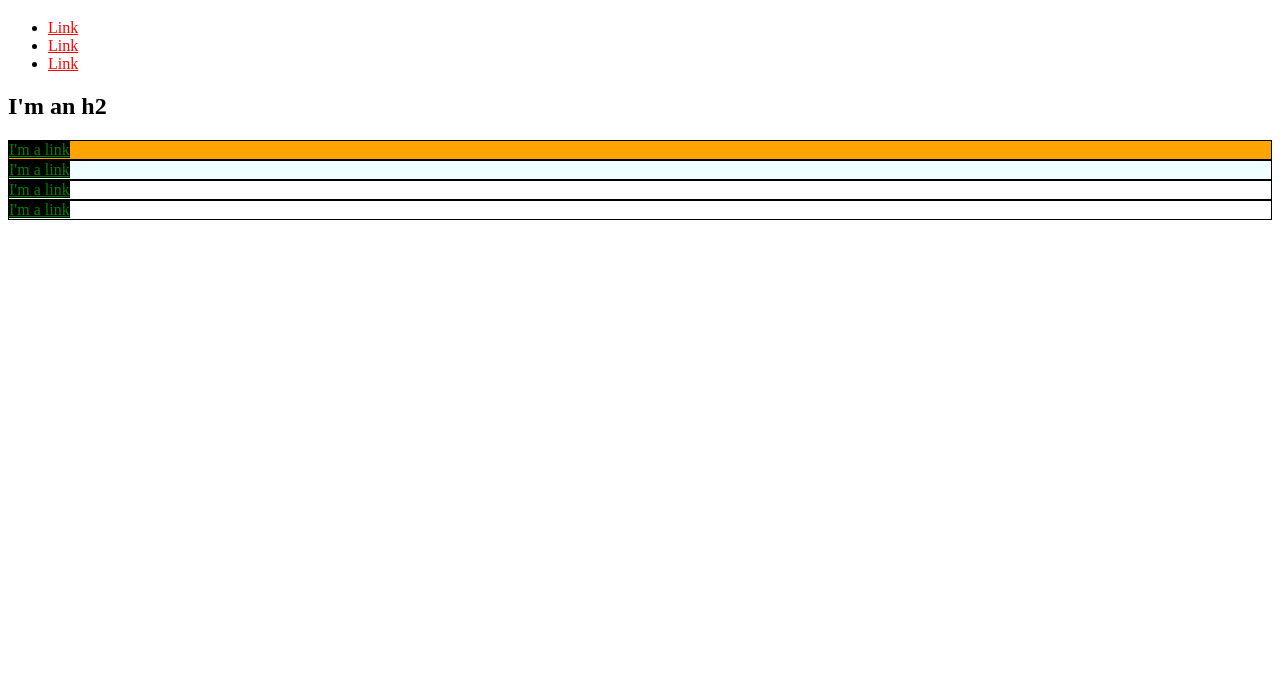
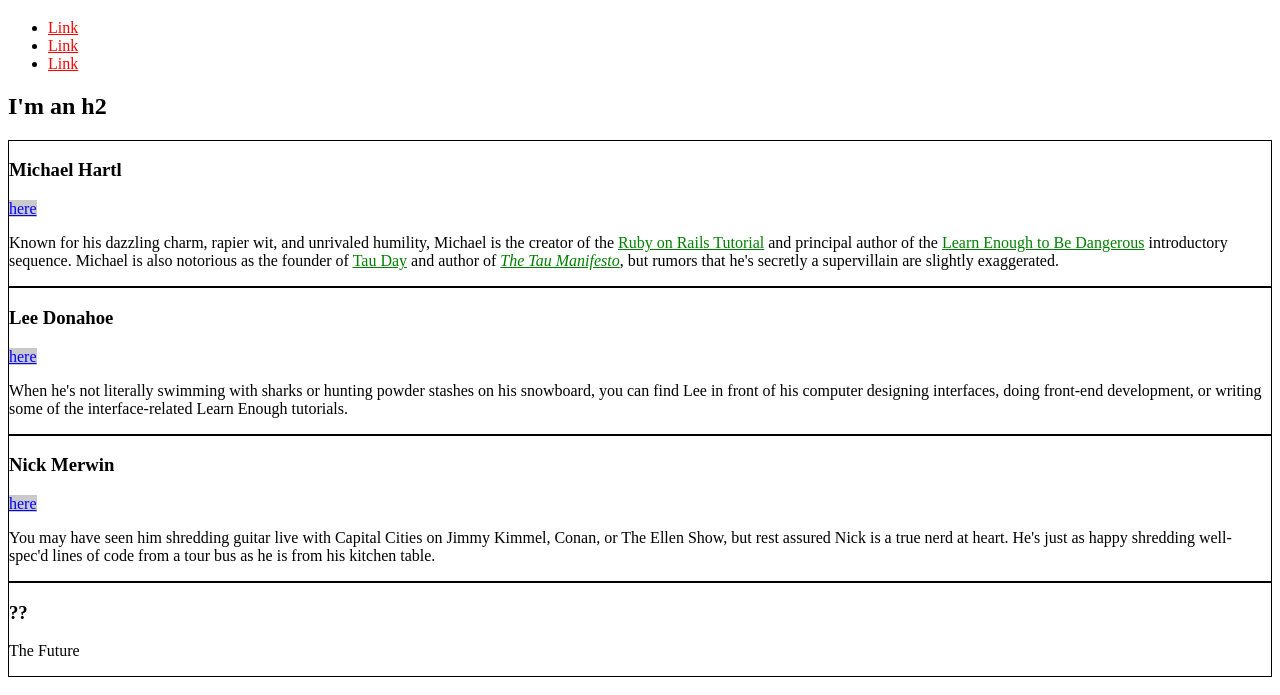
Before and after one commit to alorr10/alorrr10.github.io, a plain HTML site: page index.html in a window 1280 px wide. Shown: the part 61-756 px from the top of the page. Drawn offline with Linux system fonts and the light colour scheme.

Commit message:
new stuff

```diff
--- a/index.html
+++ b/index.html
@@ -4,24 +4,31 @@
     <title>Test Page: Don't Panic</title>
     <meta charset="utf-8">
     <style>
-      div {
+      /* GLOBAL STYLES */
+      a {
+        color: #f00;
+      }
+
+    /*  div.bio-box {
+        border: 1px solid red;
+      }
+
+      html{
+        background: red;
+      }*/
+
+      /* SOCIAL STYLES */
+      .social-link {
+        color: blue;
+        background: rgba(150, 150, 150, .5)
+      }
+
+      /* BIO STYLES */
+      .bio-box {
         border: 1px solid black;
       }
-      a {
-        color: red;
-      }
-
-      div a {
+      .bio-copy a {
         color: green;
-        background: black;
-      }
-
-      #highlight {
-        background: orange;
-      }
-
-      .midlight {
-        background: azure;
       }
     </style>
   </head>
@@ -39,17 +46,54 @@
       </li>
     </ul>
     <h2>I'm an h2</h2>
-    <div id='highlight' class='bio-box'>
-      <a href="http://example.com/">I'm a link</a>
+    <div class="bio-box">
+      <h3>Michael Hartl</h3>
+      <a href="http://twitter.com/mhartl" class='social-link'>here</a>
+      <div class='bio-copy'>
+        <p>
+          Known for his dazzling charm, rapier wit, and unrivaled humility,
+          Michael is the creator of the
+          <a href="http://railstutorial.org/">Ruby on Rails
+          Tutorial</a> and principal author of the
+          <a href="https://learnenough.com/">
+          Learn Enough to Be Dangerous</a> introductory sequence. Michael
+          is also notorious as the founder of
+          <a href="http://tauday.com/">Tau Day</a> and author of
+          <a href="http://tauday.com/tau-manifesto"><em>The Tau
+          Manifesto</em></a>, but rumors that he's secretly a supervillain
+          are slightly exaggerated.
+        </p>
+      </div>
     </div>
-    <div class= 'midlight'>
-      <a href="http://example.com/">I'm a link</a>
+    <div class="bio-box">
+      <h3>Lee Donahoe</h3>
+      <a href="https://twitter.com/leedonahoe" class='social-link'>here</a>
+      <div class='bio-copy'>
+        <p>
+          When he's not literally swimming with sharks or hunting powder stashes on
+          his snowboard, you can find Lee in front of his computer designing
+          interfaces, doing front-end development, or writing some of the
+          interface-related Learn Enough tutorials.
+        </p>
+      </div>
     </div>
-    <div>
-      <a href="http://example.com/">I'm a link</a>
+    <div class="bio-box">
+      <h3>Nick Merwin</h3>
+      <a href="https://twitter.com/nickmerwin" class='social-link'>here</a>
+      <div class='bio-copy'>
+        <p>
+          You may have seen him shredding guitar live with Capital Cities on Jimmy
+          Kimmel, Conan, or The Ellen Show, but rest assured Nick is a true nerd at
+          heart. He's just as happy shredding well-spec'd lines of code from a tour
+          bus as he is from his kitchen table.
+        </p>
+      </div>
     </div>
-    <div>
-      <a href="http://example.com/">I'm a link</a>
+    <div class="bio-box">
+      <h3>??</h3>
+      <p>
+        The Future
+      </p>
     </div>
   </body>
 </html>
```
Also changed, not shown: homepage.html (added, +61 -0 lines).
